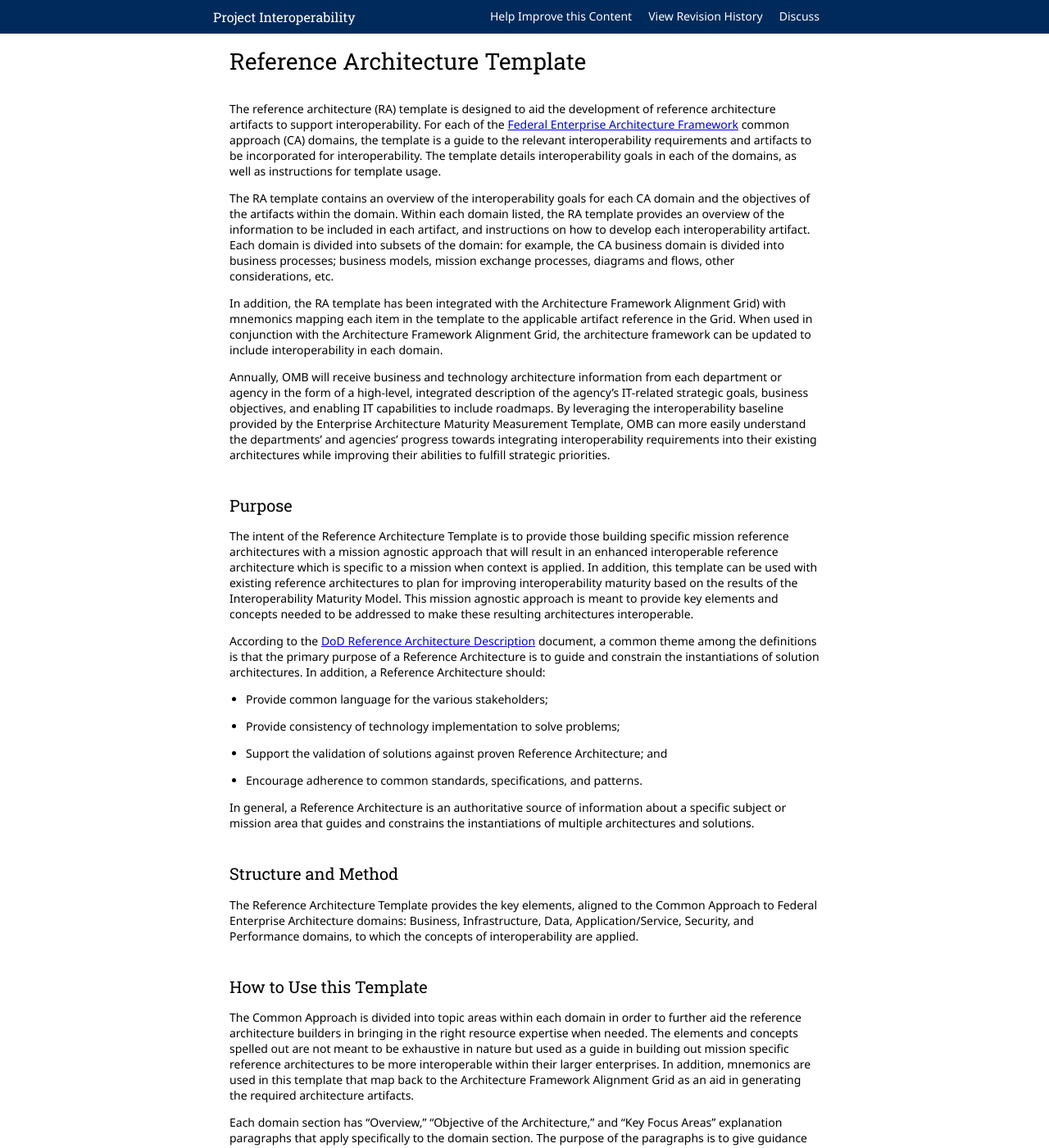
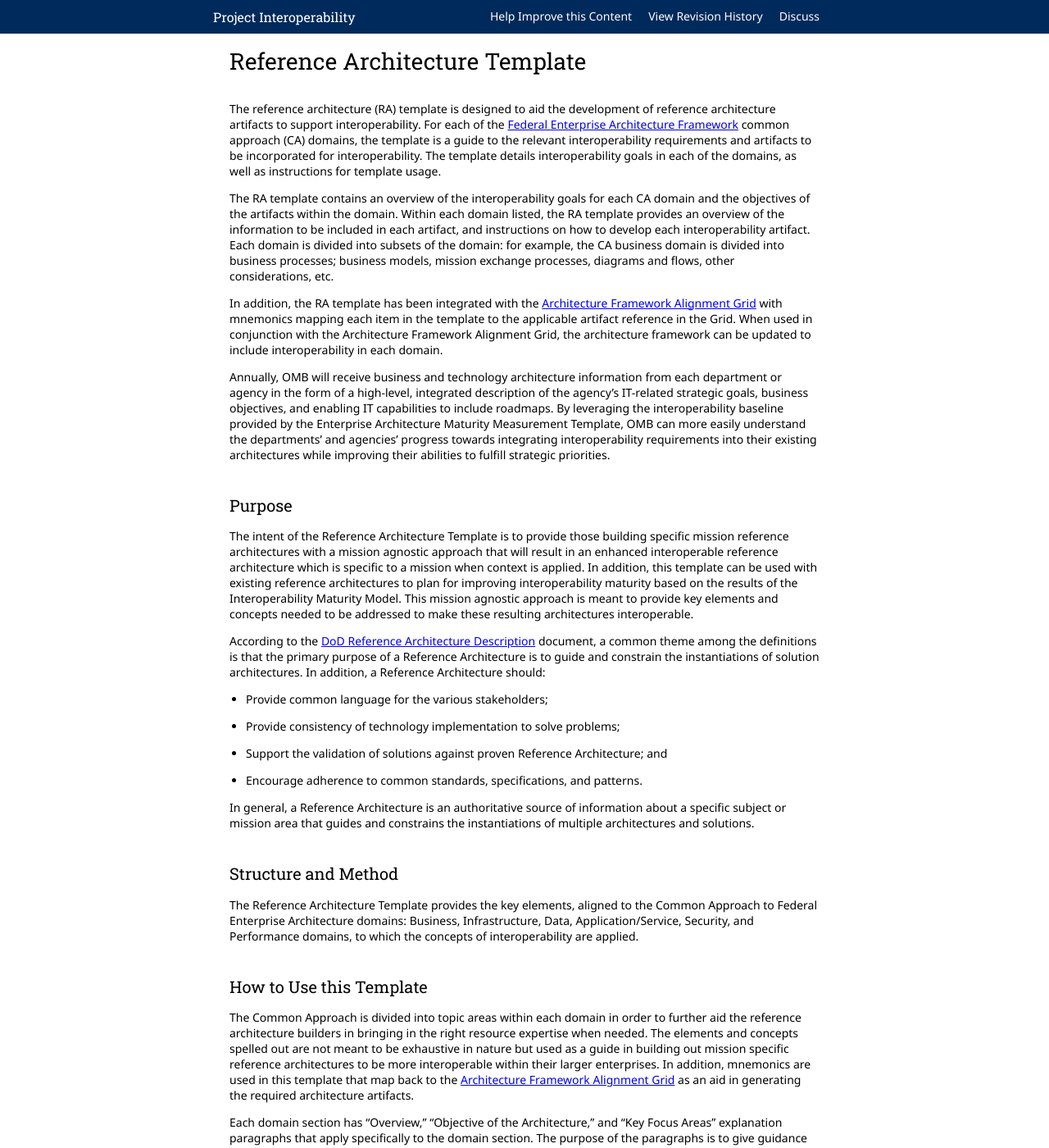
Before and after one commit to Project-Interoperability/project-interoperability.github.io, a Jekyll site: the page built from ref-arch-template.md, in a window 1280 px wide and 1400 px high. Shown: the whole window at 82% size. Built offline with Jekyll 4.4.1, drawn with Linux system fonts in a browser that asks for light colours; nearby versions of some CDN libraries; some of the changed lines change nothing that is shown.

Commit message:
Update ref-arch-template.md

```diff
--- a/ref-arch-template.md
+++ b/ref-arch-template.md
@@ -10,7 +10,7 @@ The reference architecture (RA) template is designed to aid the development of r
 
 The RA template contains an overview of the interoperability goals for each CA domain and the objectives of the artifacts within the domain. Within each domain listed, the RA template provides an overview of the information to be included in each artifact, and instructions on how to develop each interoperability artifact. Each domain is divided into subsets of the domain: for example, the CA business domain is divided into business processes; business models, mission exchange processes, diagrams and flows, other considerations, etc.
 
-In addition, the RA template has been integrated with the Architecture Framework Alignment Grid) with mnemonics mapping each item in the template to the applicable artifact reference in the Grid. When used in conjunction with the Architecture Framework Alignment Grid, the architecture framework can be updated to include interoperability in each domain.
+In addition, the RA template has been integrated with the [Architecture Framework Alignment Grid](/architecture-grid) with mnemonics mapping each item in the template to the applicable artifact reference in the Grid. When used in conjunction with the Architecture Framework Alignment Grid, the architecture framework can be updated to include interoperability in each domain.
 
 Annually, OMB will receive business and technology architecture information from each department or agency in the form of a high-level, integrated description of the agency's IT-related strategic goals, business objectives, and enabling IT capabilities to include roadmaps. By leveraging the interoperability baseline provided by the Enterprise Architecture Maturity Measurement Template, OMB can more easily understand the departments' and agencies' progress towards integrating interoperability requirements into their existing architectures while improving their abilities to fulfill strategic priorities.
 
@@ -36,7 +36,7 @@ The Reference Architecture Template provides the key elements, aligned to the Co
 
 ## How to Use this Template
 
-The Common Approach is divided into topic areas within each domain in order to further aid the reference architecture builders in bringing in the right resource expertise when needed. The elements and concepts spelled out are not meant to be exhaustive in nature but used as a guide in building out mission specific reference architectures to be more interoperable within their larger enterprises. In addition, mnemonics are used in this template that map back to the Architecture Framework Alignment Grid as an aid in generating the required architecture artifacts.
+The Common Approach is divided into topic areas within each domain in order to further aid the reference architecture builders in bringing in the right resource expertise when needed. The elements and concepts spelled out are not meant to be exhaustive in nature but used as a guide in building out mission specific reference architectures to be more interoperable within their larger enterprises. In addition, mnemonics are used in this template that map back to the [Architecture Framework Alignment Grid](/architecture-grid) as an aid in generating the required architecture artifacts.
 
 Each domain section has "Overview," "Objective of the Architecture," and "Key Focus Areas" explanation paragraphs that apply specifically to the domain section. The purpose of the paragraphs is to give guidance as to context to be focused on when developing the reference architectures within each of the domains.
 
```
